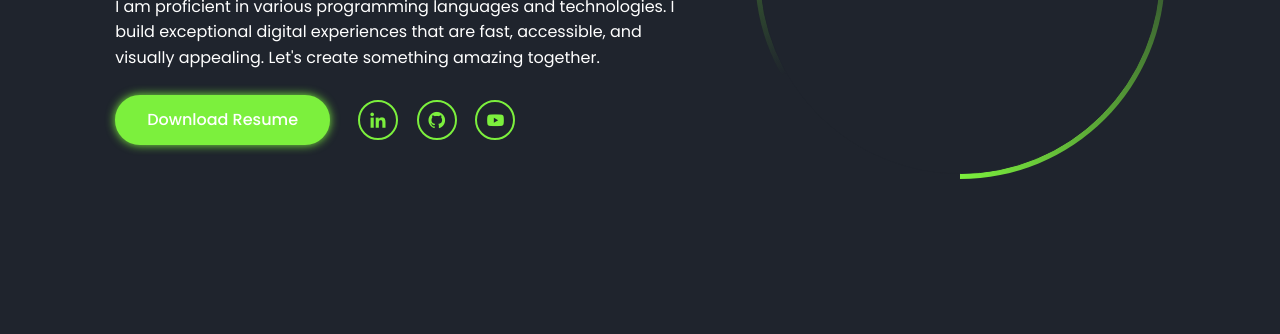
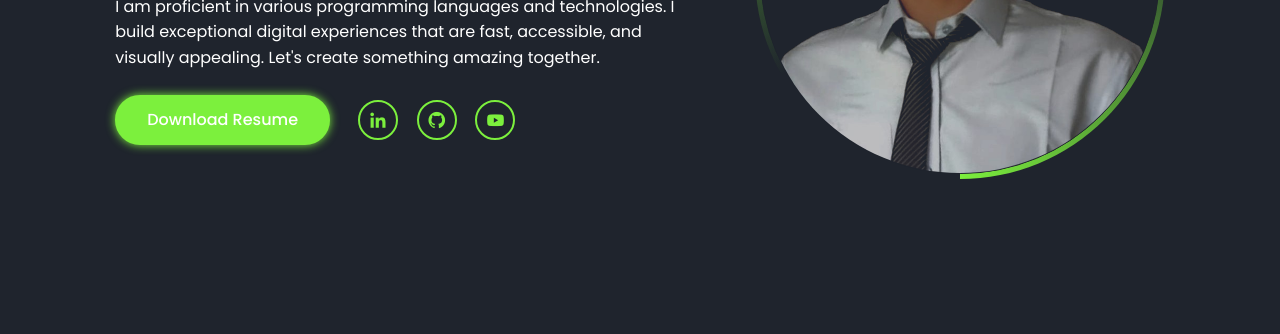
Before and after one commit to abhiroshan6389/Personal-portfolio, a plain HTML site: page index.html in a window 1280 px wide. Shown: the part 466-800 px from the top of the page. Drawn offline with nearby package versions, Linux system fonts and the light colour scheme; files whose address does not match are found by name.

Commit message:
Update index.html

```diff
--- a/index.html
+++ b/index.html
@@ -68,7 +68,7 @@
     <div class="home-img">
       <div class="img-box">
         <div class="img-item">
-          <img src="images/Abhi pal.jpg" alt="Abhishek Pal" />
+          <img src="Abhi pal.jpg" alt="Abhishek Pal" />
         </div>
       </div>
     </div>
```
